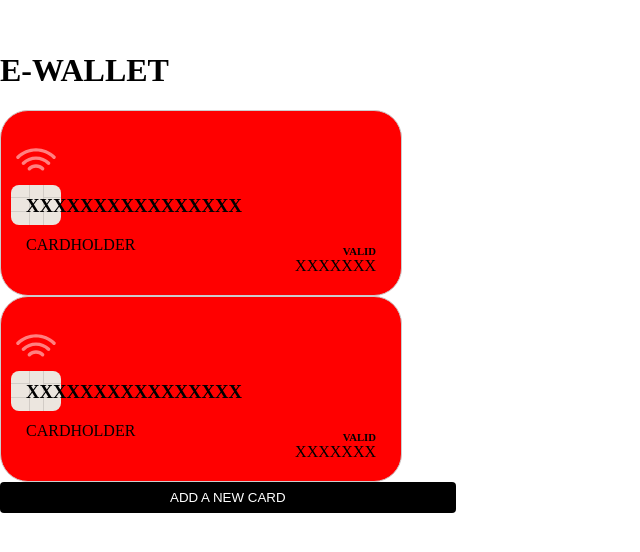
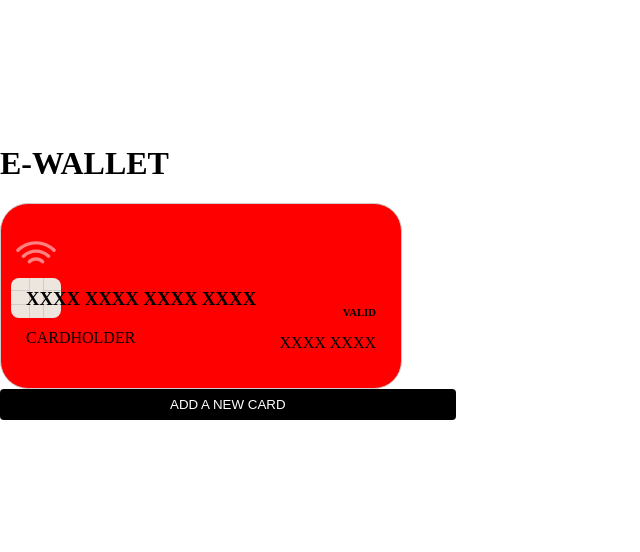
Before and after one commit to MariaVassilikopoulou/E-wallet, a React (Vite) app in the folder EWallet/: page / in a window 1280 px wide. Shown: the part 128-680 px from the top of the page, without its empty margins (0-640 px from the left). Built offline with nearby package versions, Linux system fonts and the light colour scheme.

Commit message:
it works somehow

```diff
--- a/EWallet/src/App.jsx
+++ b/EWallet/src/App.jsx
@@ -13,7 +13,7 @@ function App() {
             <Routes>
                 <Route path="/" element={<Home />} />
                 <Route path="/card" element={<AddCard />} />
-                <Route path="/home" element={<Home />} />
+
             </Routes>
         </Router>
     );
--- a/EWallet/src/components/Card/Card.jsx
+++ b/EWallet/src/components/Card/Card.jsx
@@ -7,10 +7,12 @@ import SvgEvilPath from './SvgPaths/SvgEvilPath';
 
 
 const Card = ({ formData }) => {
+    console.log("formData apo card", formData)
     switch (formData.vendor) {
 
         case "NINJA BANK":
             return <SvgNingaPath formData={formData} />;
+
         case "BITCOIN INC":
             return <SvgBitcoinPath formData={formData} />;
         case "BLOCK CHAIN INC":
@@ -20,6 +22,7 @@ const Card = ({ formData }) => {
         default:
             return <SvgBasicPath formData={formData}/>;;
     }
+
 };
 
 export default Card;
--- a/EWallet/src/components/Card/SvgPaths/SvgBasicPath.jsx
+++ b/EWallet/src/components/Card/SvgPaths/SvgBasicPath.jsx
@@ -39,13 +39,14 @@ const formatDate=(value)=>{
 
     <div className='card-details'>
         <div className='name-number'>
-            <h3 className="number">{formatCardNumber(inputValue || cardNumber)}</h3>
+            <h3 className="number">{inputValue ? formatCardNumber(inputValue) : 'XXXX XXXX XXXX XXXX'}</h3>
             <label>CARDHOLDER</label>
-            <h4 className="name">{cardHolderName}</h4>
+            <h4 className="name">{inputValue ? cardHolderName : ''}</h4>
         </div>
                 <div className="valid-date">
                     <h6>VALID</h6>
-                   {formatDate(inputValue || validDates)}
+                    <p>{inputValue ? formatDate(validDates) : 'XXXX XXXX'}</p>
+
 
                 </div>
 
--- a/EWallet/src/pages/AddCard.jsx
+++ b/EWallet/src/pages/AddCard.jsx
@@ -46,16 +46,20 @@ useEffect(() => {
 
 
 
-        const handleAddCard=(event)=>{
-                event.preventDefault();
-       dispatch(updateCardDetails(formData));
-       setCards(prevCards => [...prevCards, formData]);
-        navigateTo('/home',{ state: { formData } });
-            };
+    const handleAddCard=(event)=>{
+    event.preventDefault();
+    dispatch(updateCardDetails(formData));
+    setCards(prevCards => [...prevCards, formData]);
+    if (!localStorage.getItem("initialCard")) {
+      localStorage.setItem("initialCard", JSON.stringify(formData));
+    }
+
+    navigateTo("/", { state: { formData } });
+  };
 
        /* useEffect(() => {
           if (formData.vendor) {
-              navigateTo('/home');
+              navigateTo('/');
           }
       }, [formData.vendor, navigateTo]);*/
 
--- a/EWallet/src/pages/Home.jsx
+++ b/EWallet/src/pages/Home.jsx
@@ -1,31 +1,54 @@
 import React from "react";
-import{useState} from 'react';
+import{useState, useEffect} from 'react';
 import SvgBasicPath from "../components/Card/SvgPaths/SvgBasicPath";
 import { useLocation } from 'react-router-dom';
 import Card from "../components/Card/Card.jsx";
 
 function Home(){
 
-    const location = useLocation();
+   /*const location = useLocation();
+   console.log("ti location: ", location);
 const searchParams = new URLSearchParams(location.search);
+console.log("searchparams: ", searchParams);
 const vendor = searchParams.get('vendor');
+console.log("ti vendor eisai: ", vendor);
   const [cards,setCards]= useState([]);
+  const formData = location.state?.formData || {};
+  console.log("AYTO TO FORM:", formData);*/
 
-  const formData = location.state?.formData || {};
+  const location = useLocation();
 
-        const addCard=(newCard)=>{
+  const [cards, setCards] = useState([]);
+  const [formData, setFormData] = useState({});
+  const [initialCardData, setInitialCardData] = useState(null);
+ /*const formData = location.state?.formData || {};
+  console.log("ti skata form ERXERTE APO HOME: ", formData);*/
+
+      /*  const addCard=(newCard)=>{
             setCards([...cards,newCard]);
         };
+        console.log("koita edw: ", addCard);*/
+        useEffect(() => {
+            const storedInitialCard = localStorage.getItem('initialCard'); // Retrieve card data from local storage
+            if (storedInitialCard) {
+              /*setFormData(JSON.parse(userCard));*/
+              setInitialCardData(JSON.parse(storedInitialCard));
+            }
+          }, []);
+
+          const handleAddCard = (newCard) => {
+            setCards([...cards, newCard]);
+          };
 
 
     return(<>
         <h1>E-WALLET</h1>
         <div className="credit-card">
                 <SvgBasicPath />
-                {formData.vendor ? <Card formData={formData} /> : <SvgBasicPath formData={formData} />}
-                {cards.map((card,index)=>(
-                <Card key={index} cardData={card}/>)) }
-          </div>
+                {initialCardData && <Card formData={initialCardData} />}
+        </div>
+        {cards.map((card,index)=>(<Card key={index} cardData={card}/>)) }
+
         <button onClick={() => window.location.href='/card'}>ADD A NEW CARD</button>
     </>);
 }
--- a/EWallet/src/router/router.jsx
+++ b/EWallet/src/router/router.jsx
@@ -1,4 +1,4 @@
-import { createBrowserRouter } from "react-router-dom";
+/*import { createBrowserRouter } from "react-router-dom";
 import AddCard from "../pages/AddCard";
 import Home from '../pages/Home';
 
@@ -14,4 +14,4 @@ const router = createBrowserRouter(
         }
     ]
 );
-export default router;
+export default router;*/
```
